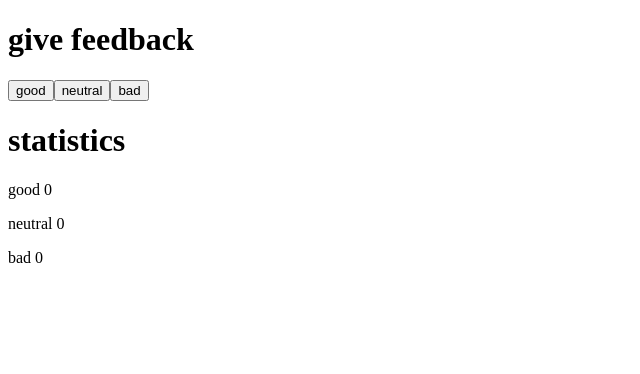
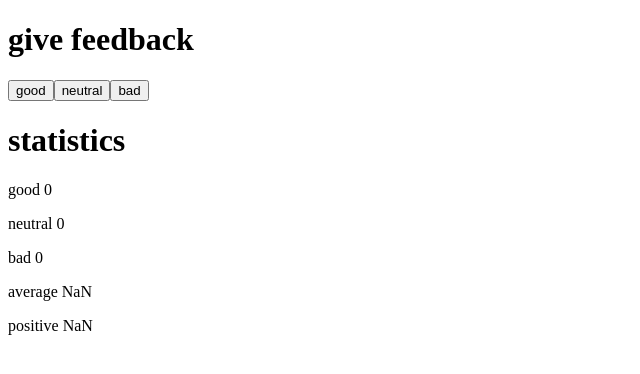
Before and after one commit to RobinKing/fullstack-exercises, a React (Create React App) app in the folder part1/unicafe/: page / in a window 1280 px wide. Shown: the top 374 px of the page, without its empty margins (0-640 px from the left). Built offline with nearby package versions, Linux system fonts and the light colour scheme.

Commit message:
<new 1.7> After step 2.

```diff
--- a/part1/unicafe/src/App.js
+++ b/part1/unicafe/src/App.js
@@ -16,6 +16,8 @@ const App = () => {
       <p>good {good}</p>
       <p>neutral {neutral}</p>
       <p>bad {bad}</p>
+      <p>average {(good - bad) / (good + neutral + bad)}</p>
+      <p>positive {good / (good + neutral + bad)}</p>
     </div>
   )
 }
```
